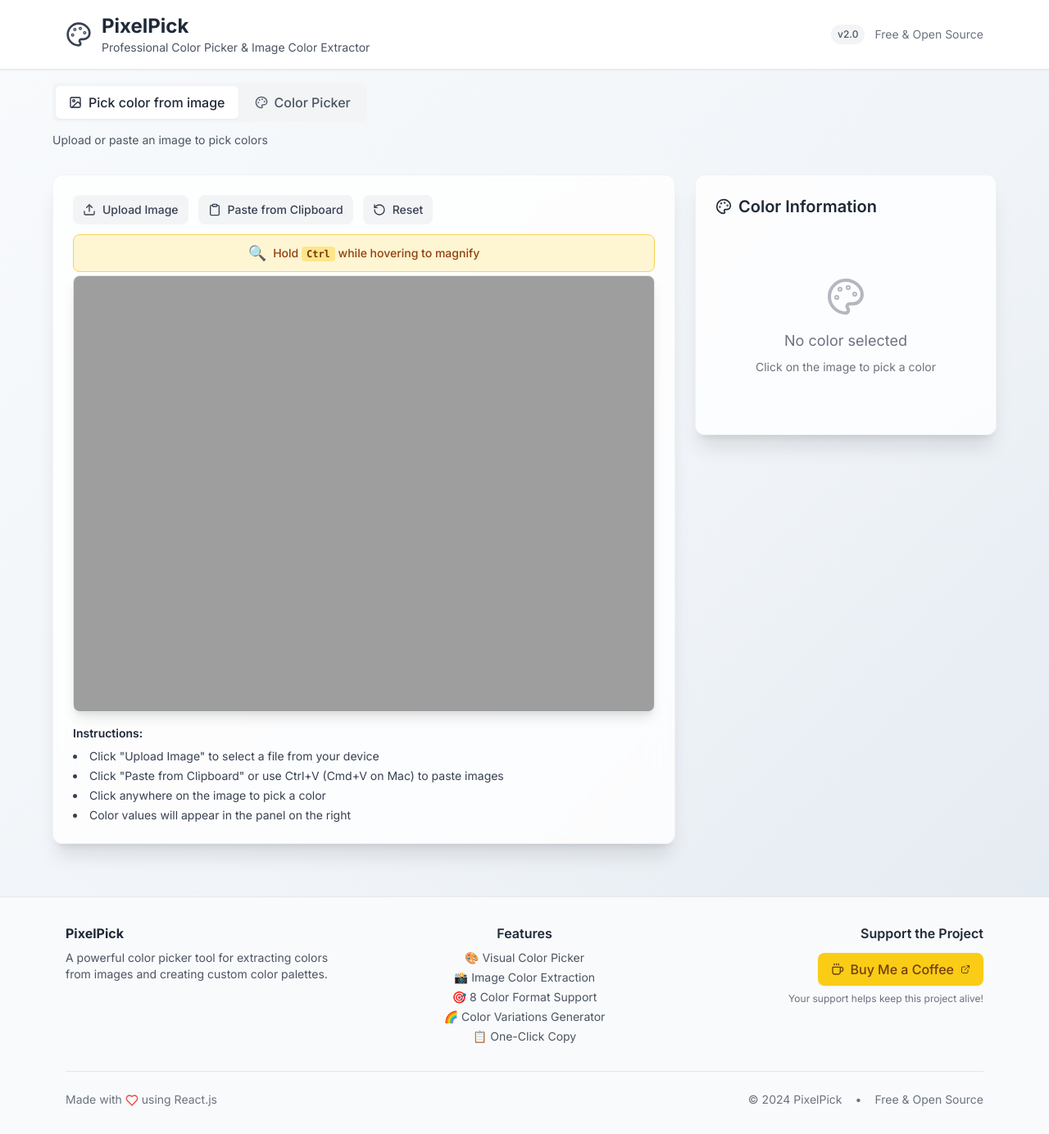
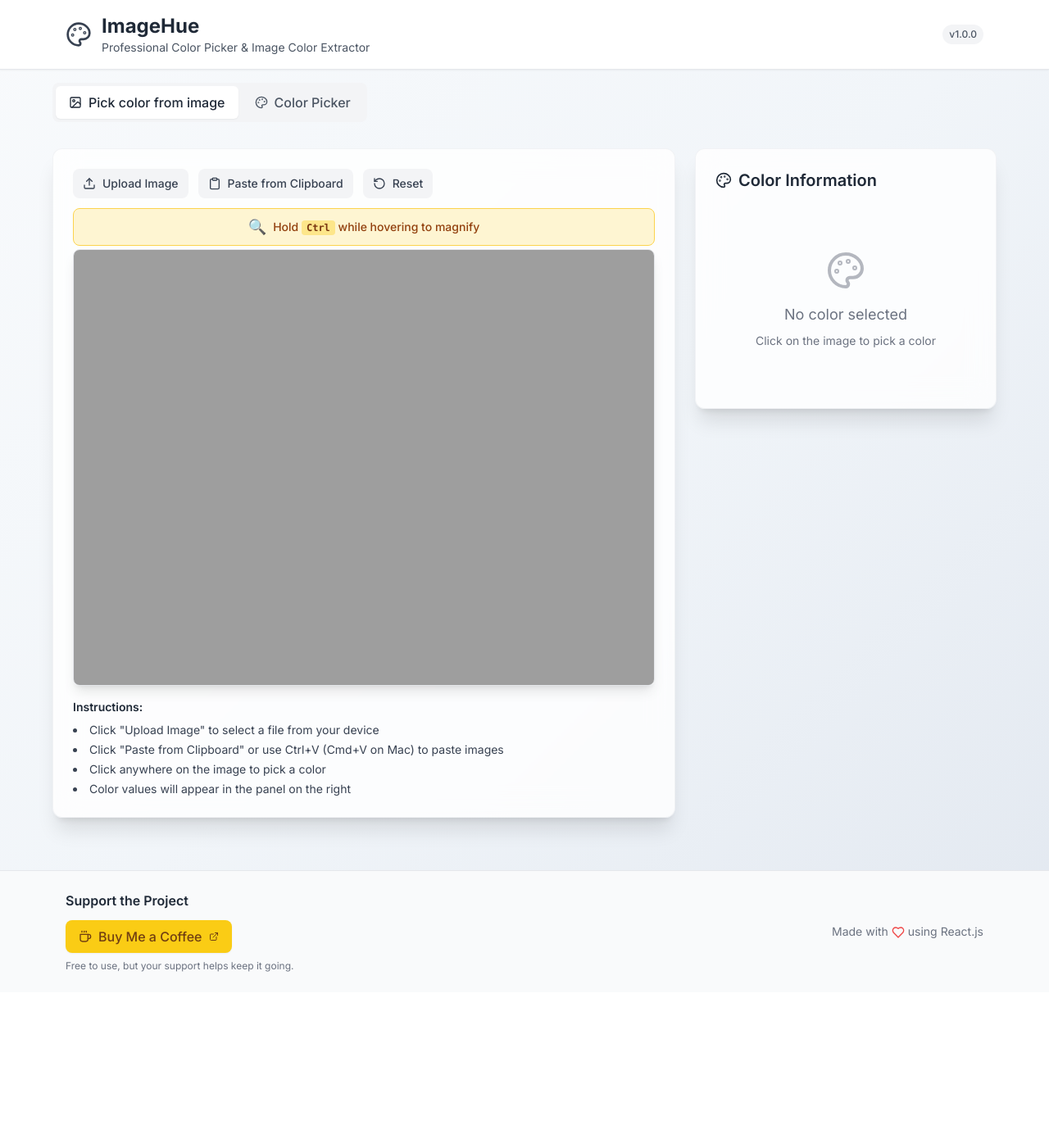
Before and after one commit to abby2727/imagehue, a React (Vite) app: page / in a window 1280 px wide. Shown: the whole page at 82% size. After the commit the page ends 1211 px from the top, so only its background shows below. Built offline with nearby package versions, Linux system fonts and the light colour scheme.

Commit message:
modify: Minor updates on header and footer

```diff
--- a/src/components/Footer.jsx
+++ b/src/components/Footer.jsx
@@ -8,35 +8,10 @@
 const Footer = () => {
 	return (
 		<footer className='mt-12 border-t border-gray-200 bg-gray-50'>
-			<div className='max-w-6xl mx-auto px-4 py-8'>
-				<div className='grid md:grid-cols-3 gap-8'>
-					{/* App Info */}
+			<div className='max-w-6xl mx-auto px-4 py-6'>
+				<div className='flex flex-col md:flex-row justify-between items-center gap-6'>
+					{/* Support Section */}
 					<div className='text-center md:text-left'>
-						<h3 className='font-bold text-gray-800 mb-2'>
-							PixelPick
-						</h3>
-						<p className='text-gray-600 text-sm'>
-							A powerful color picker tool for extracting colors
-							from images and creating custom color palettes.
-						</p>
-					</div>
-
-					{/* Features */}
-					<div className='text-center'>
-						<h4 className='font-semibold text-gray-800 mb-2'>
-							Features
-						</h4>
-						<ul className='text-gray-600 text-sm space-y-1'>
-							<li>🎨 Visual Color Picker</li>
-							<li>📸 Image Color Extraction</li>
-							<li>🎯 8 Color Format Support</li>
-							<li>🌈 Color Variations Generator</li>
-							<li>📋 One-Click Copy</li>
-						</ul>
-					</div>
-
-					{/* Support */}
-					<div className='text-center md:text-right'>
 						<h4 className='font-semibold text-gray-800 mb-3'>
 							Support the Project
 						</h4>
@@ -54,23 +29,17 @@
 						</a>
 
 						<p className='text-gray-500 text-xs mt-2'>
-							Your support helps keep this project alive!
+							Free to use, but your support helps keep it going.
 						</p>
 					</div>
-				</div>
 
-				{/* Bottom Section */}
-				<div className='mt-8 pt-6 border-t border-gray-200 flex flex-col md:flex-row justify-between items-center'>
-					<p className='text-gray-500 text-sm mb-4 md:mb-0'>
-						Made with{' '}
-						<Heart className='w-4 h-4 text-red-500 inline' /> using
-						React.js
-					</p>
-
-					<div className='flex items-center gap-4 text-sm text-gray-500'>
-						<span>© 2024 PixelPick</span>
-						<span>•</span>
-						<span>Free & Open Source</span>
+					{/* Made with React */}
+					<div className='text-center md:text-right'>
+						<p className='text-gray-500 text-sm'>
+							Made with{' '}
+							<Heart className='w-4 h-4 text-red-500 inline' />{' '}
+							using React.js
+						</p>
 					</div>
 				</div>
 			</div>
--- a/src/components/Header.jsx
+++ b/src/components/Header.jsx
@@ -1,5 +1,6 @@
 import React from 'react';
 import { Palette } from 'lucide-react';
+import packageJson from '../../package.json';
 
 /**
  * Header Component
@@ -15,7 +16,7 @@
 						<Palette className='w-8 h-8 text-gray-700' />
 						<div>
 							<h1 className='text-2xl font-bold text-gray-800'>
-								PixelPick
+								ImageHue
 							</h1>
 							<p className='text-sm text-gray-600 hidden sm:block'>
 								Professional Color Picker & Image Color
@@ -24,13 +25,10 @@
 						</div>
 					</div>
 
-					{/* Version Badge (optional) */}
-					<div className='hidden md:flex items-center gap-3'>
+					{/* Version Badge */}
+					<div className='hidden md:flex items-center'>
 						<span className='bg-gray-100 text-gray-600 text-xs font-medium px-2 py-1 rounded-full'>
-							v2.0
-						</span>
-						<span className='text-sm text-gray-500'>
-							Free & Open Source
+							v{packageJson.version}
 						</span>
 					</div>
 				</div>
--- a/src/components/ModeSelector.jsx
+++ b/src/components/ModeSelector.jsx
@@ -46,11 +46,11 @@
 			</div>
 
 			{/* Mode Description */}
-			<div className='mt-3'>
+			{/* <div className='mt-3'>
 				<p className='text-gray-600 text-sm'>
 					{modes.find((mode) => mode.id === activeMode)?.description}
 				</p>
-			</div>
+			</div> */}
 		</div>
 	);
 };
```
